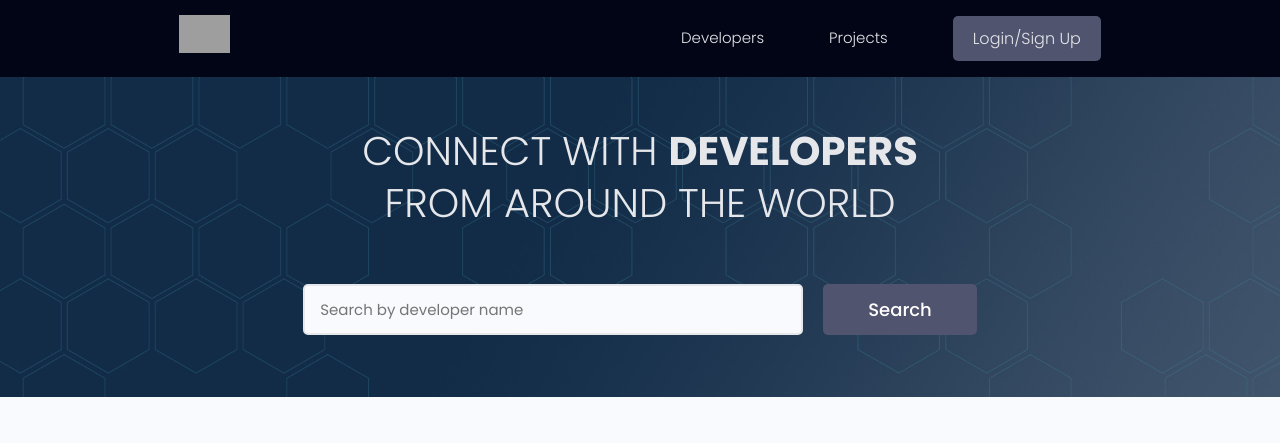
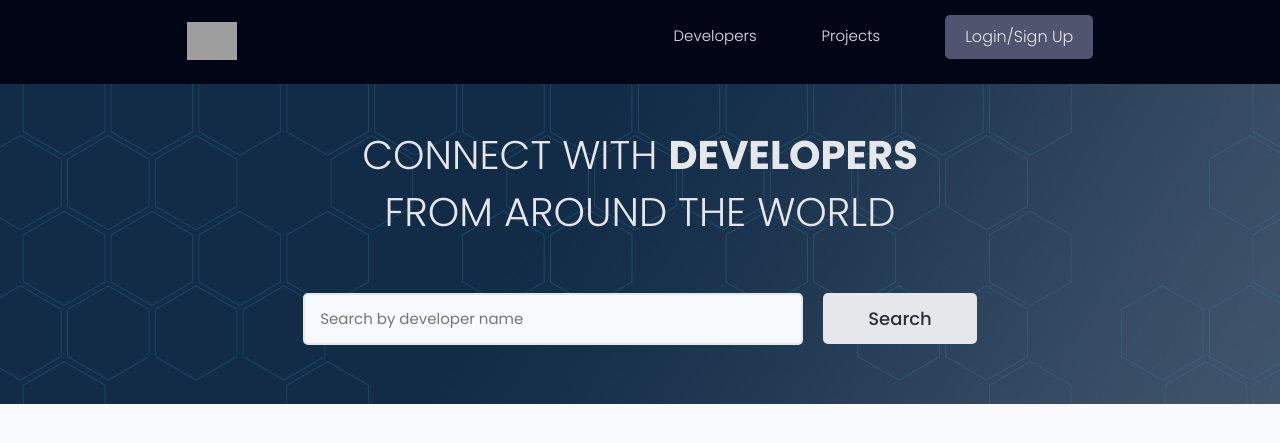
Before and after one commit to vedrandragicevic/devsearch-webapp-django, a Django app: page / in a window 1280 px wide. Shown: the top 443 px of the page. Run offline with Django 4.2, Linux system fonts and the light colour scheme; some libraries are stand-ins or nearby versions; grey boxes are pictures that could not be loaded.

Commit message:
changed search button and added favicon

```diff
--- a/templates/main.html
+++ b/templates/main.html
@@ -1,23 +1,27 @@
 <!DOCTYPE html>
 {% load static %}
 <html>
+    <head>
   <meta charset="UTF-8" />
   <meta http-equiv="X-UA-Compatible" content="IE=edge" />
   <meta name="viewport" content="width=device-width, initial-scale=1.0" />
 
-  <!-- Favicon -->
-  <link rel="shortcut icon" href="images/favicon.ico" type="image/x-icon" />
-  <!-- Icon - IconMonster -->
+  <link href="https://cdn.jsdelivr.net/npm/bootstrap@5.0.2/dist/css/bootstrap.min.css" rel="stylesheet" integrity="sha384-EVSTQN3/azprG1Anm3QDgpJLIm9Nao0Yz1ztcQTwFspd3yD65VohhpuuCOmLASjC" crossorigin="anonymous">
+  <script src="https://cdn.jsdelivr.net/npm/bootstrap@5.0.2/dist/js/bootstrap.bundle.min.js" integrity="sha384-MrcW6ZMFYlzcLA8Nl+NtUVF0sA7MsXsP1UyJoMp4YLEuNSfAP+JcXn/tWtIaxVXM" crossorigin="anonymous"></script>
+
+
+  <link rel="icon" type="image/x-icon" href="static/images/favicon.ico" />
+
   <link rel="stylesheet" href="https://cdn.iconmonstr.com/1.3.0/css/iconmonstr-iconic-font.min.css" />
-  <!-- Mumble UI -->
+
   <link rel="stylesheet" href="{% static 'uikit/styles/uikit.css' %}" />
-  <!-- Dev Search UI -->
+
   <link rel="stylesheet" href="{% static 'styles/app.css' %}" />
 
 
 
 
-  <title>DevSearch - Connect with Developers!</title>
+  <title>Developers Search | Made By Vex</title>
 
   </head>
   <body>
--- a/users/templates/users/profiles.html
+++ b/users/templates/users/profiles.html
@@ -23,7 +23,7 @@
                   value="{{search_query}}" placeholder="Search by developer name" />
               </div>
 
-              <input class="btn btn--sub btn--lg" type="submit" value="Search" />
+              <input class="btn btn-light btn--lg" type="submit" value="Search" />
             </form>
           </div>
         </div>
```
